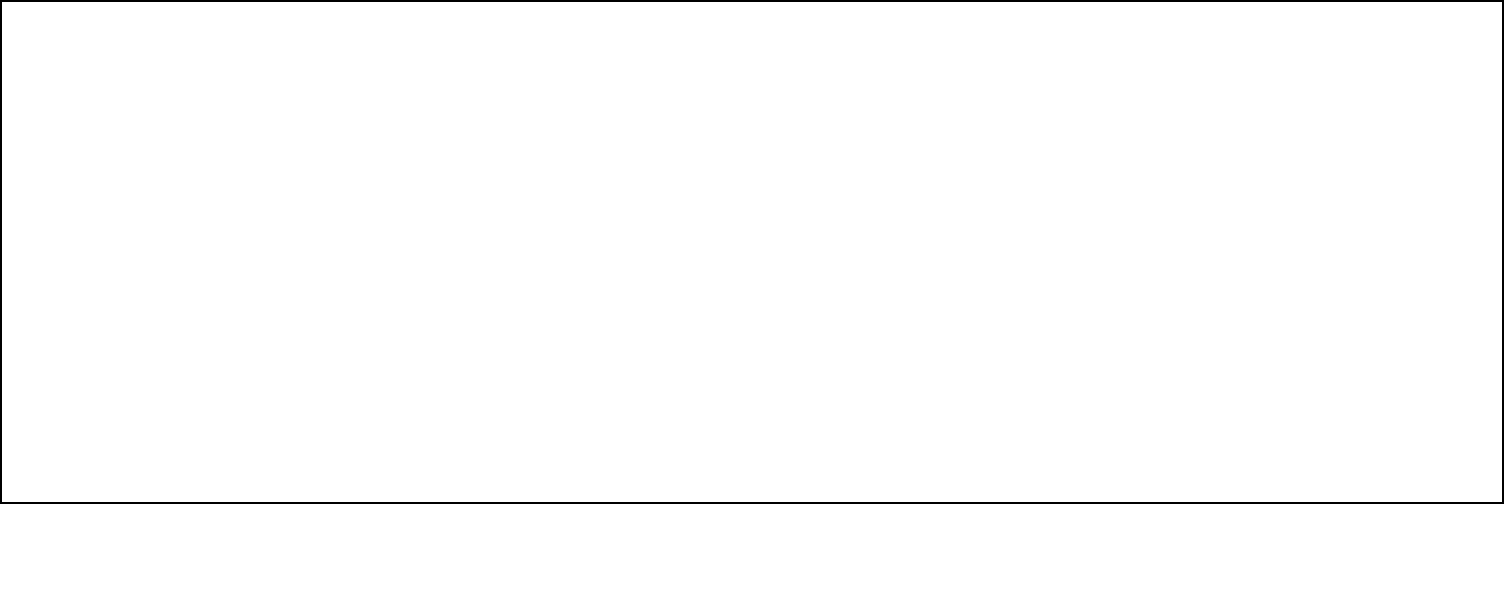
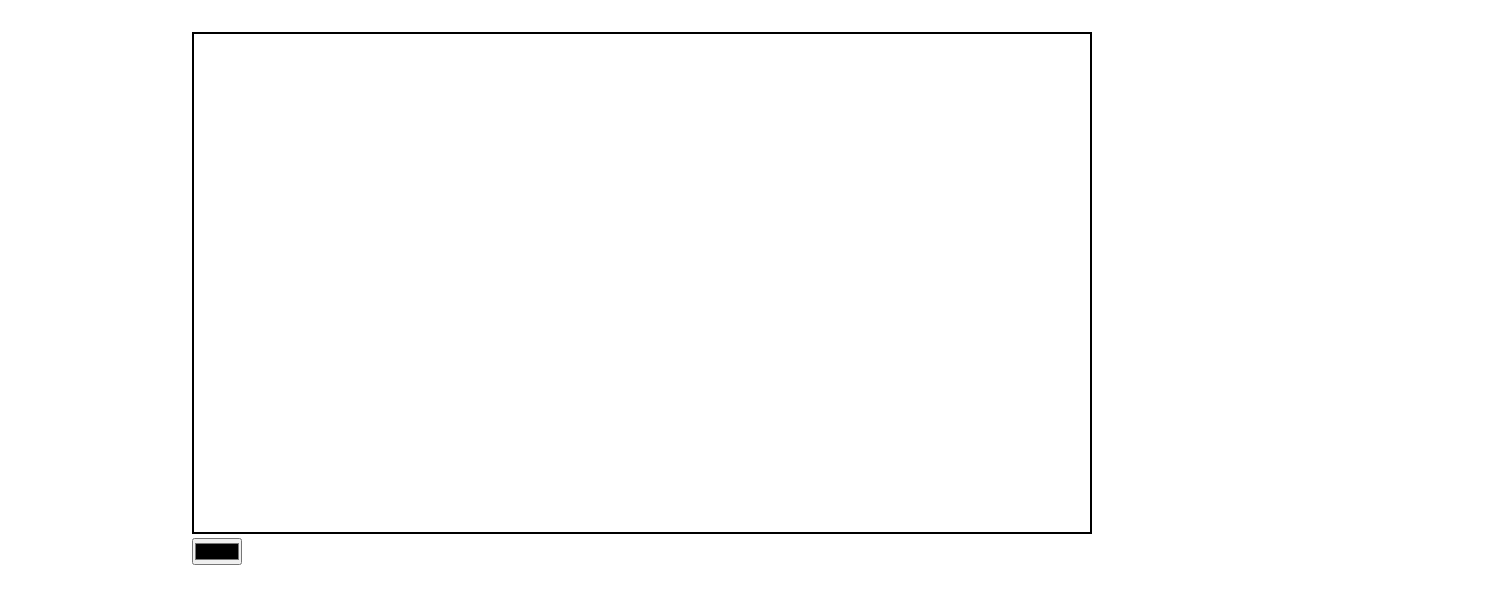
Before and after one commit to Kevin312x/Canvas, a plain HTML site: page index.html in a window 1280 px wide. Shown: the whole page, 1504 px wide, since content can reach past the window. Drawn offline with Linux system fonts and the light colour scheme.

Commit message:
added: color wheel

```diff
--- a/canvas.js
+++ b/canvas.js
@@ -1,12 +1,18 @@
+const canvas = document.querySelector('#canvas');
+const ctx = canvas.getContext('2d');
+const ctx_rect= ctx.canvas.getBoundingClientRect();
+
 window.addEventListener('load', (e) => {
     let draw_flag = false;
-    const canvas = document.querySelector('#canvas');
-    const ctx = canvas.getContext('2d');
+
+    canvas.style.width ='100%';
+    canvas.width  = canvas.offsetWidth;
     canvas.height = 500;
-    canvas.width = 1500;
+
     const mousedown_event = (e) => {
         draw_flag = true;
         ctx.beginPath();
+        draw(e);
     }
 
     const draw = (e) => {
@@ -14,7 +20,7 @@ window.addEventListener('load', (e) => {
         ctx.strokeStyle = 'black';
         ctx.lineWidth = 5;
         ctx.lineCap = 'round';
-        ctx.lineTo(e.clientX, e.clientY);
+        ctx.lineTo(e.clientX - ctx_rect.left, e.clientY - ctx_rect.top);
         ctx.stroke();
     }
 
@@ -27,3 +33,7 @@ window.addEventListener('load', (e) => {
     canvas.addEventListener('mousemove', draw);
     canvas.addEventListener('mouseup', mouseup_event);
 });
+
+window.addEventListener('resize', () => {
+
+});
--- a/index.html
+++ b/index.html
@@ -7,7 +7,10 @@
     <title>Canvas</title>
 </head>
 <body>
-    <canvas id="canvas"></canvas>
+    <div class="container">
+        <canvas id="canvas"></canvas>
+        <input type="color" id="color-picker" value="#000000">
+    </div>
 
 </body>
 <script src="canvas.js"></script>
--- a/style.css
+++ b/style.css
@@ -3,6 +3,11 @@
     padding: 0;
 }
 
+.container {
+    width: 70%;
+    margin: 2rem auto;
+}
+
 #canvas {
     border: 2px solid black;
 }
```
